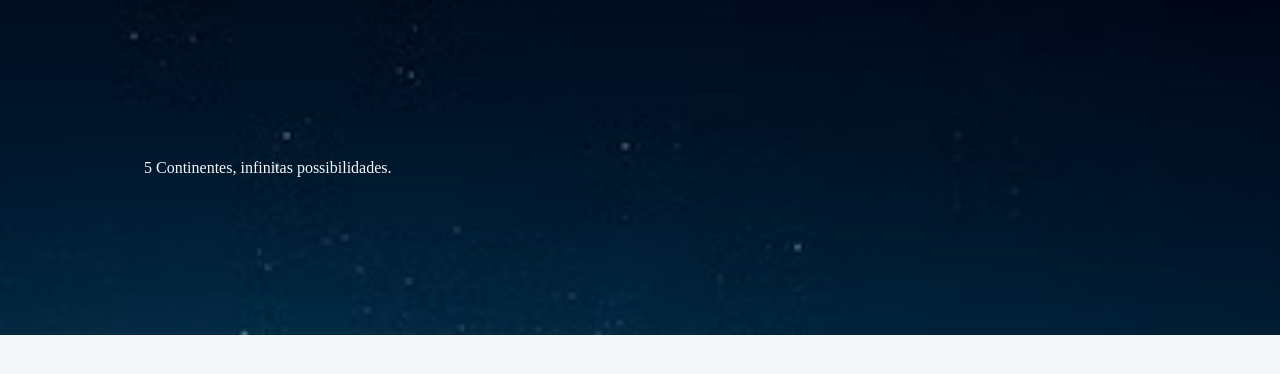
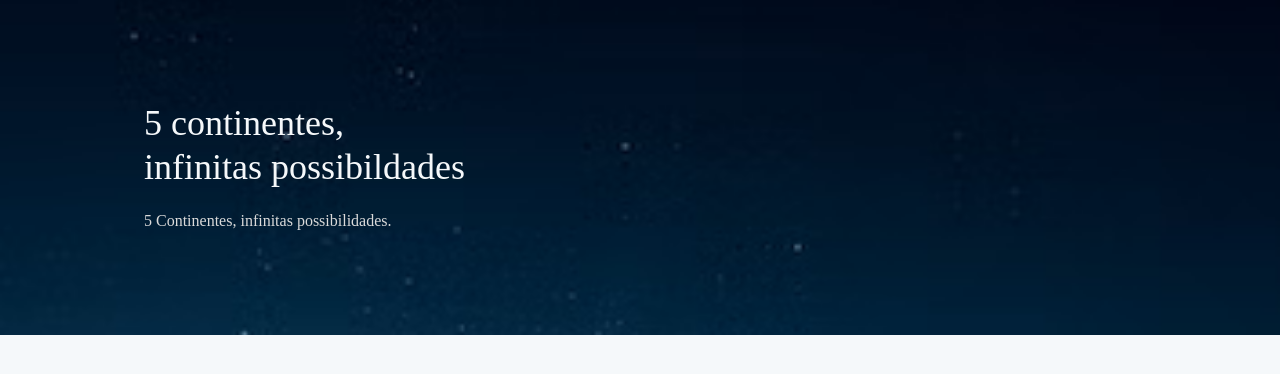
Before and after one commit to rodrigocamargo854/worldtrip, a Next.js app: page /components/Banner in a window 1280 px wide. Shown: the top 374 px of the page. Built offline with nearby package versions, Linux system fonts and the light colour scheme.

Commit message:
added image

```diff
--- a/src/pages/components/Banner/index.tsx
+++ b/src/pages/components/Banner/index.tsx
@@ -1,4 +1,4 @@
-import { Image, Box, Flex, Text } from "@chakra-ui/react";
+import { Image, Box, Flex, Text, Heading } from "@chakra-ui/react";
 
 export default function Banner() {
   return (
@@ -11,13 +11,35 @@ export default function Banner() {
       bgSize="cover"
     >
       <Flex
-      justify={["center", "space-between"]}
-      align="center"
-      w="100%"
-      mx="auto"
-      px={["4","10","15","20","36"]}
+        justify={["center", "space-between"]}
+        align="center"
+        w="100%"
+        mx="auto"
+        px={["4", "10", "15", "20", "36"]}
       >
-        <Text>5 Continentes, infinitas possibilidades.</Text>
+        <div>
+          <Heading
+            color="gray.100"
+            fontWeight="500"
+            fontSize={["xl", "2l", "2xl", "2xl", "4xl"]}
+          >
+            5 continentes,
+            <br /> infinitas possibildades
+          </Heading>
+          <Text
+            color="gray.300"
+            mt="5"
+            fontStyle={["0.8rem", "xl"]}
+            maxW={["100%", "100%", "100%", "550px"]}
+          >
+            {" "}
+            5 Continentes, infinitas possibilidades.
+          </Text>
+        </div>
+        <Image w={["300px", "300px", "300px", "430px"]}
+
+        display={["none","none",""]}
+        />
       </Flex>
     </Flex>
   );
```
